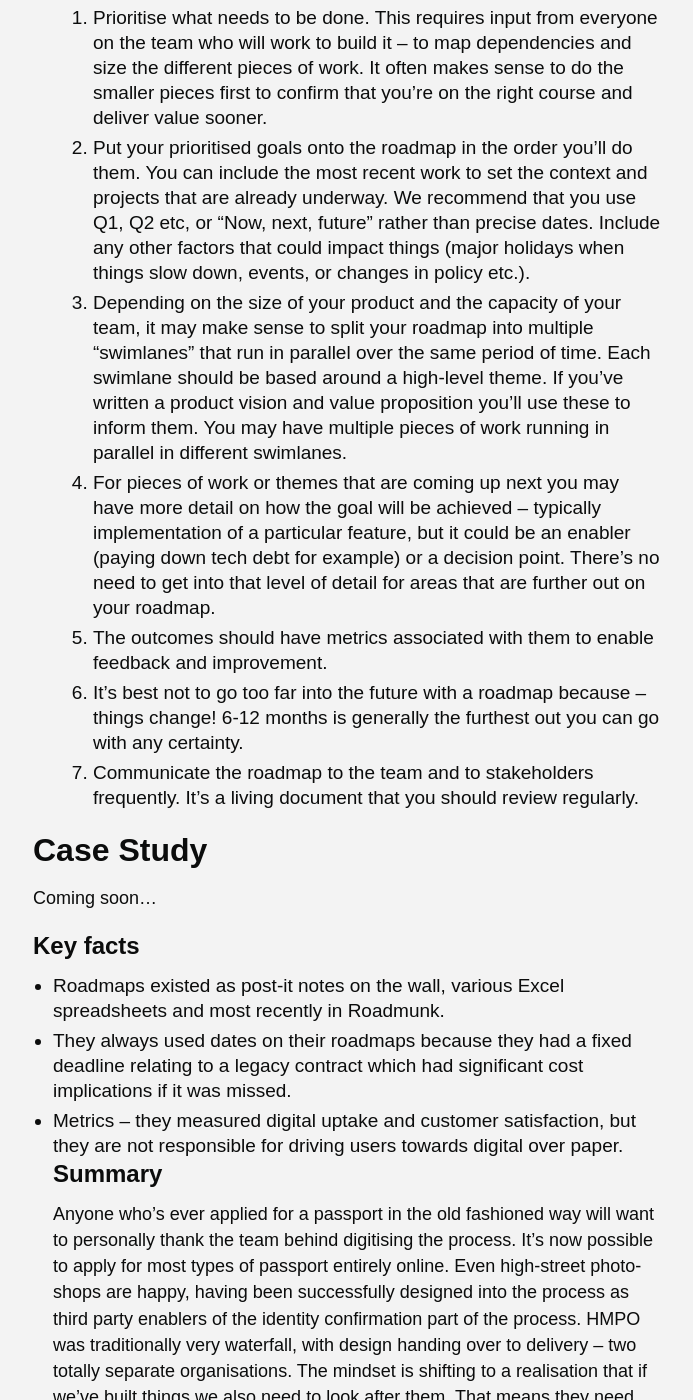
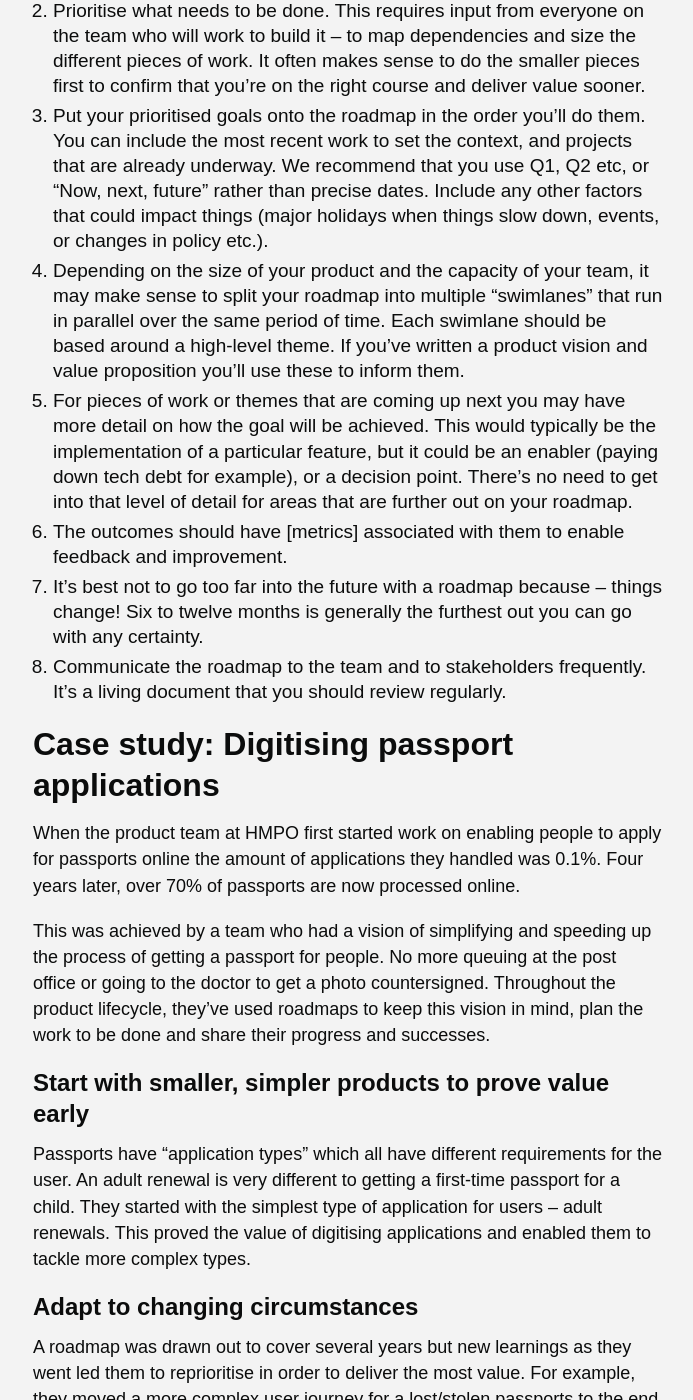
Before and after one commit to UKHomeOffice/playbook, a Jekyll site: the page built from _playbooks/Roadmaps.md, in a window 1280 px wide and 1400 px high, scrolled down 2004 px. Shown: the whole window, without its empty margins (457-1150 px from the left). Built offline with Jekyll 4.4.1, drawn with Linux system fonts in a browser that asks for light colours; nearby versions of some CDN libraries; some web fonts are replaced; the repository's description, which GitHub fills in, is left out; some of the changed text lies outside the part shown.

Commit message:
Content change for roadmaps

```diff
--- a/_playbooks/Roadmaps.md
+++ b/_playbooks/Roadmaps.md
@@ -4,43 +4,66 @@ title: "Roadmaps"
 category: "newplaybook"
 permalink: /Roadmaps/
 ---
-# Roadmaps
 ## Why use a roadmap?
-Planning is vital to all activities – and in a product lifecycle, where you’re working with different teams, departments and dependencies, having a plan that keeps everyone focused on the desired outcomes for users is particularly vital.
+
+Planning is vital to all activities. In a product lifecycle, where you’re working with different teams, departments and dependencies, having a plan that keeps everyone focused on the desired outcomes for users is particularly important.
+
 A roadmap is a way to plan, implement and communicate how a product is developed, delivered and maintained. It’s designed to change over time, in response to fresh input from frequent user testing and changing circumstances.
+
 How roadmaps look, what they should show and how they should be managed varies, but there are some principles that apply whether you use post-its on a wall, Excel, Trello or a specific tool designed for the purpose.
+
 ## Roadmap principles
-* They are a communication tool, so should be simple and easy to understand. Use plain English and minimise clutter. You don’t need to include all the information here – it’s about sharing a vision of where you’re going and showing where you are now and what needs to happen to get there.
-* Roadmaps are not a project plan, with strict dates and deliverables.
-* For things that are coming up next, you might want to add more detail around roles and dates, so you can ensure you the team members and other stakeholders you need are available.
-* They should provide value to specific teams – from senior stakeholders to contractors working on one part of a product. It’s fine to have multiple versions of a roadmap designed for different audiences so they have the information that’s useful for them.
-* They must be kept up-to-date, showing when they were last updated and by whom. Roadmapping is a process, not a destination – they should be adjusted as you go along.
-* Roadmaps should be open and shared widely.
+*   They are a communication tool, so should be simple and easy to understand. Use plain English and minimise clutter. You don’t need to include all the information here – it’s about sharing a vision of where you’re going and showing where you are now and what needs to happen to get there.
+*   Roadmaps are not a project plan, with strict dates and deliverables.
+*   For things that are coming up next, you might want to add more detail around roles and dates to make sure the team members and other stakeholders you need are available.
+*   They should provide value to specific teams – from senior stakeholders to contractors working on one part of a product. It’s fine to have multiple versions of a roadmap designed for different audiences so they have the information that’s useful for them.
+*   They must be kept up-to-date, showing when they were last updated and by whom. Roadmapping is a process, not a destination.They should be adjusted as you go along.
+*   Roadmaps should be open and shared widely.
 
 ## They should show:
-* What you’re working on at the moment, and possibly what you’ve completed most recently.
-* What your next priorities are.
-* What isn’t on your horizon (what’s out of scope or not being dealt with yet).
-* Any large ‘things’ to be aware of (e.g the date a piece of legislation goes live).
+*   What you’re working on at the moment, and possibly what you’ve completed most recently.
+*   What your next priorities are.
+*   What isn’t on your horizon (what’s out of scope or not being dealt with yet).
+*   Any large ‘things’ to be aware of (e.g the date a piece of legislation goes live).
+
 ## How to make them:
 Writing a roadmap is a collaborative process. Though the product manager (if there is one) is responsible for making them happen, they don't do it on their own:
-1. Work out what needs to be done in order to achieve your product vision. This means stating what you’re aiming to achieve with the product. In other words, you're focussing on goals rather than how they are achieved.
-    * If it's a new project there may be scope to bring in user research to understand the problem better prior to starting. If you're mid delivery you may be working on assumptions, but if you’re able to factor in user-testing at some point and can adjust the approach accordingly the product will always benefit.
-    * You may also want to seek input from your stakeholders. If they’re not used to working in a product-centric way, they may tell you what features they want, rather than what the problem is. Work with them to understand the problem they’re trying to solve – as a team you may find a better solution.
-1. Prioritise what needs to be done. This requires input from everyone on the team who will work to build it  – to map dependencies and size the different pieces of work. It often makes sense to do the smaller pieces first to confirm that you're on the right course and deliver value sooner.
-1. Put your prioritised goals onto the roadmap in the order you’ll do them. You can include the most recent work to set the context and projects that are already underway. We recommend that you use Q1, Q2 etc, or "Now, next, future" rather than precise dates. Include any other factors that could impact things (major holidays when things slow down, events, or changes in policy etc.).
-1. Depending on the size of your product and the capacity of your team, it may make sense to split your roadmap into multiple “swimlanes” that run in parallel over the same period of time. Each swimlane should be based around a high-level theme. If you've written a product vision and value proposition you'll use these to inform them. You may have multiple pieces of work running in parallel in different swimlanes.
-1. For pieces of work or themes that are coming up next you may have more detail on how the goal will be achieved – typically implementation of a particular feature, but it could be an enabler (paying down tech debt for example) or a decision point. There's no need to get into that level of detail for areas that are further out on your roadmap.
-1. The outcomes should have metrics associated with them to enable feedback and improvement.
-1. It’s best not to go too far into the future with a roadmap because – things change!  6-12 months is generally the furthest out you can go with any certainty.
-1. Communicate the roadmap to the team and to stakeholders frequently. It's a living document that you should review regularly.
+1. Work out what needs to be done in order to achieve your [product vision]. This means stating what you’re aiming to achieve with the product. In other words, you're focussing on goals rather than how they are achieved.
+    *   If it's a new project there may be scope to bring in [user research] to understand the problem better prior to starting. If you're mid delivery you may be working on assumptions, but if you’re able to factor in user-testing at some point and can adjust the approach accordingly, the product will always benefit.
+    *   You may also want to seek input from your stakeholders. If they’re not used to working in a product-centric way, they may tell you what features they want, rather than what the problem is. Work with them to understand the problem they’re trying to solve – as a team you may find a better solution.
+2. Prioritise what needs to be done. This requires input from everyone on the team who will work to build it – to map dependencies and size the different pieces of work. It often makes sense to do the smaller pieces first to confirm that you're on the right course and deliver value sooner.
+3. Put your prioritised goals onto the roadmap in the order you’ll do them. You can include the most recent work to set the context, and projects that are already underway. We recommend that you use Q1, Q2 etc, or "Now, next, future" rather than precise dates. Include any other factors that could impact things (major holidays when things slow down, events, or changes in policy etc.).
+4. Depending on the size of your product and the capacity of your team, it may make sense to split your roadmap into multiple “swimlanes” that run in parallel over the same period of time. Each swimlane should be based around a high-level theme. If you've written a product vision and value proposition you'll use these to inform them.
+5. For pieces of work or themes that are coming up next you may have more detail on **how** the goal will be achieved. This would typically be the implementation of a particular feature, but it could be an enabler (paying down tech debt for example), or a decision point. There's no need to get into that level of detail for areas that are further out on your roadmap.
+6. The outcomes should have [metrics] associated with them to enable feedback and improvement.
+7. It’s best not to go too far into the future with a roadmap because – things change! Six to twelve months is generally the furthest out you can go with any certainty.
+8. Communicate the roadmap to the team and to stakeholders frequently. It's a living document that you should review regularly.
 
-## Case Study
-Coming soon...
+
+## Case study: Digitising passport applications
+When the product team at HMPO first started work on enabling people to apply for passports online the amount of applications they handled was 0.1%. Four years later, over 70% of passports are now processed online.
+
+This was achieved by a team who had a vision of simplifying and speeding up the process of getting a passport for people. No more queuing at the post office or going to the doctor to get a photo countersigned. Throughout the product lifecycle, they’ve used roadmaps to keep this vision in mind, plan the work to be done and share their progress and successes.
+
+### Start with smaller, simpler products to prove value early
+Passports have “application types” which all have different requirements for the user. An adult renewal is very different to getting a first-time passport for a child. They started with the simplest type of application for users – adult renewals. This proved the value of digitising applications and enabled them to tackle more complex types.
+
+### Adapt to changing circumstances
+A roadmap was drawn out to cover several years but new learnings as they went led them to reprioritise in order to deliver the most value. For example, they moved a more complex user journey for a lost/stolen passports to the end when dependent features had been delivered. Instead reprioritising and delivering relatively simple feature changes to onboard a whole new type in overseas applications earlier in the development.
+
+### Stay focused on outcomes - and language!
+The big leap forward came with adult first-time applications, which required a digital equivalent of the countersignature on the reverse of the photo. Digital identity confirmation threw up many challenges, but once nailed, it was an enabler for a whole host of other application types. User testing highlighted the importance of every detail in the process, including language. They were still using the word “countersignature” for this step and realised it was confusing for users. After clicking through the online form and submitting they would ask “so when do I actually sign the back of the photo?” This neatly demonstrates the importance of staying focused on delivering the outcome (i.e. confirming someone’s identity) rather than building a feature that replicates an existing process.
+
+There have been many roadmaps over the first 4 years of work and they’re a testament to how the team matured and built on what they learned as they went. The team spent the first couple of years building on the adult renewal application journey. They learned from feedback, iterating features and technology that eventually enabled them to rapidly deliver much more complex features in the latter part of the development. They worked hard to establish a solid foundation on which to easily iterate and deliver further value.
 
 ### Key facts
-* Roadmaps existed as post-it notes on the wall, various Excel spreadsheets and most recently in Roadmunk.
-* They always used dates on their roadmaps because they had a fixed deadline relating to a legacy contract which had significant cost implications if it was missed.
-* Metrics  – they measured digital uptake and customer satisfaction, but they are not responsible for driving users towards digital over paper.
-### Summary
-Anyone who’s ever applied for a passport in the old fashioned way will want to personally thank the team behind digitising the process. It’s now possible to apply for most types of passport entirely online. Even high-street photo-shops are happy, having been successfully designed into the process as third party enablers of the identity confirmation part of the process. HMPO was traditionally very waterfall, with design handing over to delivery – two totally separate organisations. The mindset is shifting to a realisation that if we’ve built things we also need to look after them. That means they need the capability and skills to keep the service running. Realising they can’t hand this over to anybody was a turning point. A senior stakeholder summed this up well when they said “once we stop iterating it becomes legacy.”
+*   Roadmaps existed as post-it notes on the wall, various Excel spreadsheets and most recently in Roadmunk.
+*   They always used dates on their roadmaps because they had a fixed deadline relating to a legacy contract which had significant cost implications if it was missed.
+*   They measured digital uptake and customer satisfaction amongst other things, as the work enabled HMPO to achieve wider goals of becoming a digital-first business.
+
+### Summary: ‘Once we stop iterating it becomes legacy’
+It is now possible for all application types to apply online. The success of the service is regularly recognised in the 90%+ positive user feedback it receives and has been recognised by winning 3 prestigious national industry awards across the private and public sector in 2019. However, as with all services, there is always room to improve, which is why the team haven’t stopped.
+
+The team has proved the deliverability of key design principles and established the pattern for digital delivery within the organisation. So much so, that it’s acted as one of the drivers to transforming HMPO from a project to a product management organisation.
+
+Realising that end to end service ownership by empowered teams drives greater outcomes has been a turning point for the organisation. The team continues to maintain and build on the products it has delivered. A senior stakeholder summed this up well when they said “Once we stop iterating it becomes legacy.”
```
